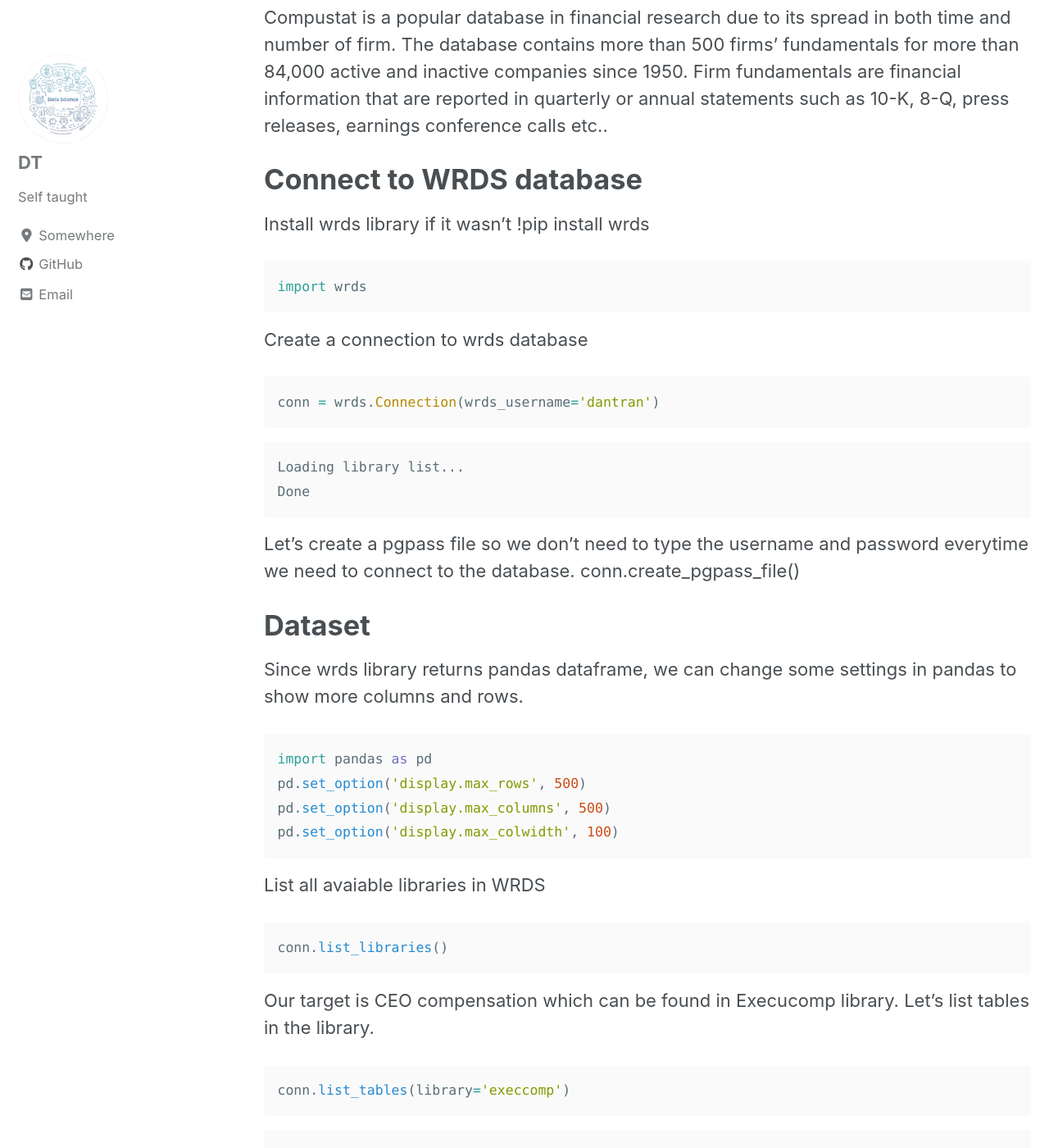
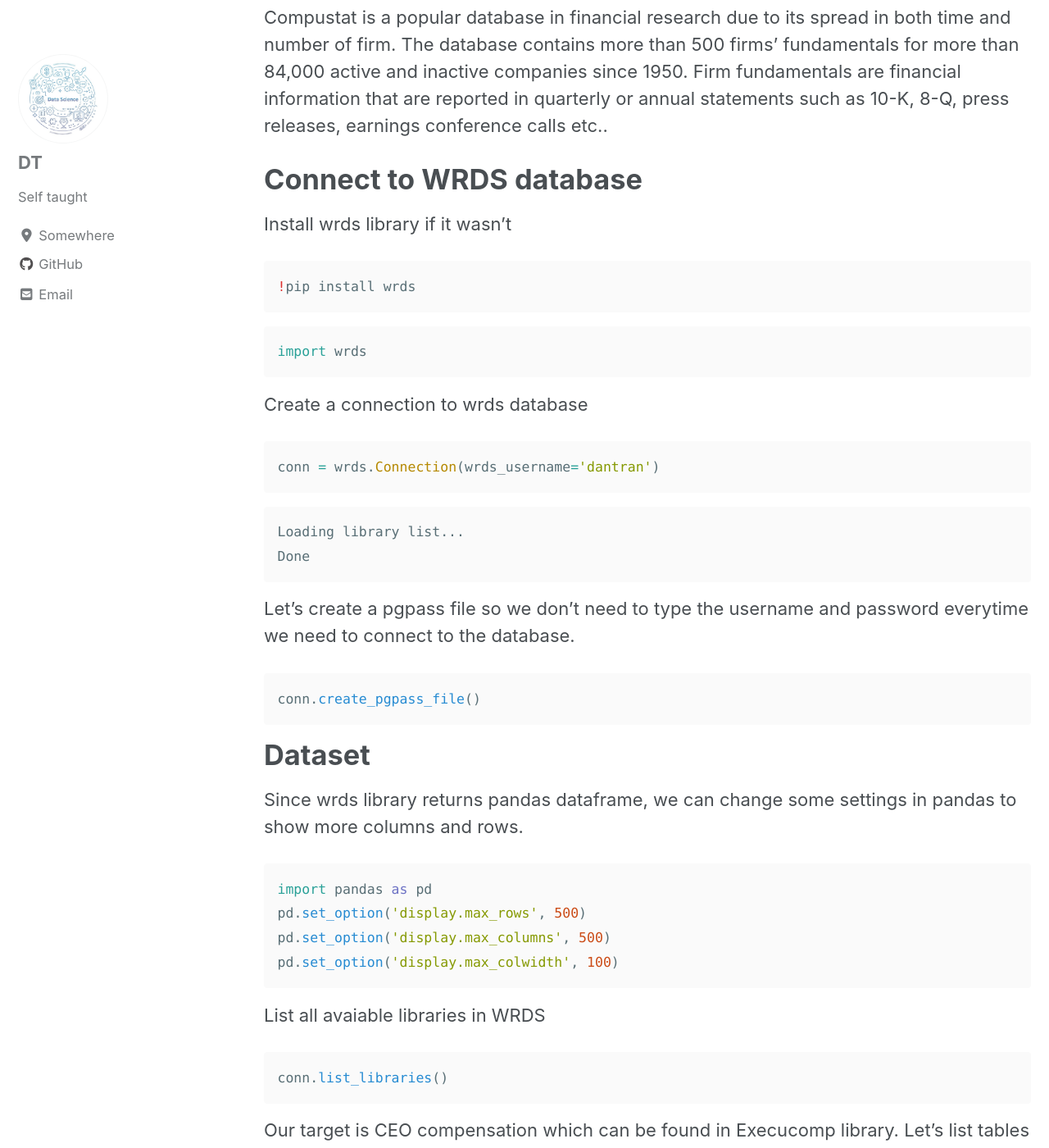
Before and after one commit to DanTran-DS/DanTran-DS.github.io, a Jekyll site: the page built from _posts/2019-11-23-CEO-Comp.md, in a window 1280 px wide and 1400 px high, scrolled down 805 px. Shown: the whole window at 82% size. Built offline with Jekyll 4.4.1, drawn with Linux system fonts in a browser that asks for light colours; cached includes are drawn as plain includes; nearby versions of some CDN libraries.

Commit message:
Update 2019-11-23-CEO-Comp.md

````diff
--- a/_posts/2019-11-23-CEO-Comp.md
+++ b/_posts/2019-11-23-CEO-Comp.md
@@ -27,7 +27,10 @@ Compustat is a popular database in financial research due to its spread in both
 # Connect to WRDS database
 
 Install wrds library if it wasn't
+
+```python
 !pip install wrds
+```
 
 ```python
 import wrds
@@ -45,7 +48,11 @@ conn = wrds.Connection(wrds_username='dantran')
 
 
 Let's create a pgpass file so we don't need to type the username and password everytime we need to connect to the database.
+
+```python
 conn.create_pgpass_file()
+```
+
 # Dataset
 
 Since wrds library returns pandas dataframe, we can change some settings in pandas to show more columns and rows.
@@ -108,7 +115,7 @@ conn.describe_table(library="execcomp", table="anncomp").head(10)
 
 
 
-<div style="width:800px; height:400px; overflow:auto;">
+<div style="height:400px; overflow:auto;">
 <style scoped>
     .dataframe tbody tr th:only-of-type {
         vertical-align: middle;
````
